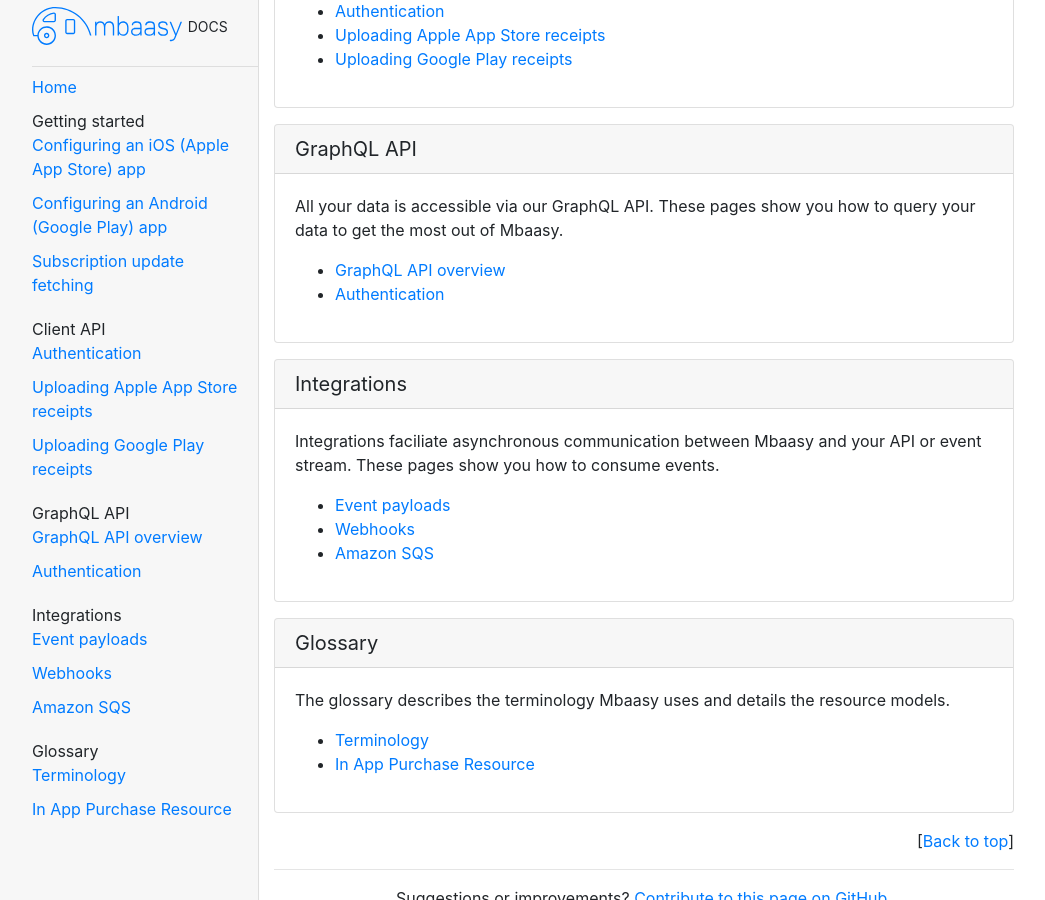
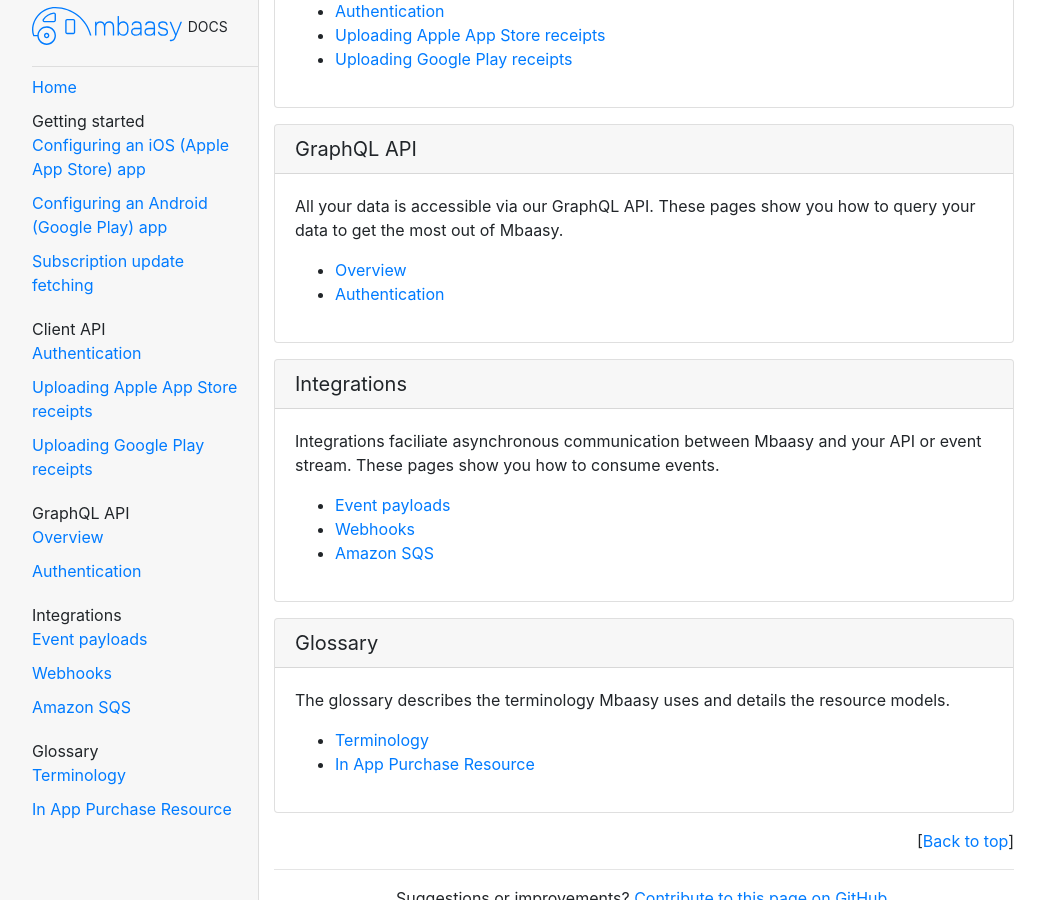
Before and after one commit to mbaasy/docs, a Jekyll site: the page built from index.html, in a window 1280 px wide and 900 px high, scrolled down 482 px. Shown: the whole window, without its empty margins (121-1166 px from the left). Built offline with Jekyll 4.4.1, drawn with Linux system fonts in a browser that asks for light colours.

Commit message:
rename title

```diff
--- a/_data/toc.yml
+++ b/_data/toc.yml
@@ -20,7 +20,7 @@
   - title: GraphQL API
     desc: All your data is accessible via our GraphQL API. These pages show you how to query your data to get the most out of Mbaasy.
     docs:
-      - title: GraphQL API overview
+      - title: Overview
         href: /graphql/overview/
       - title: Authentication
         href: /graphql/authentication/
```
